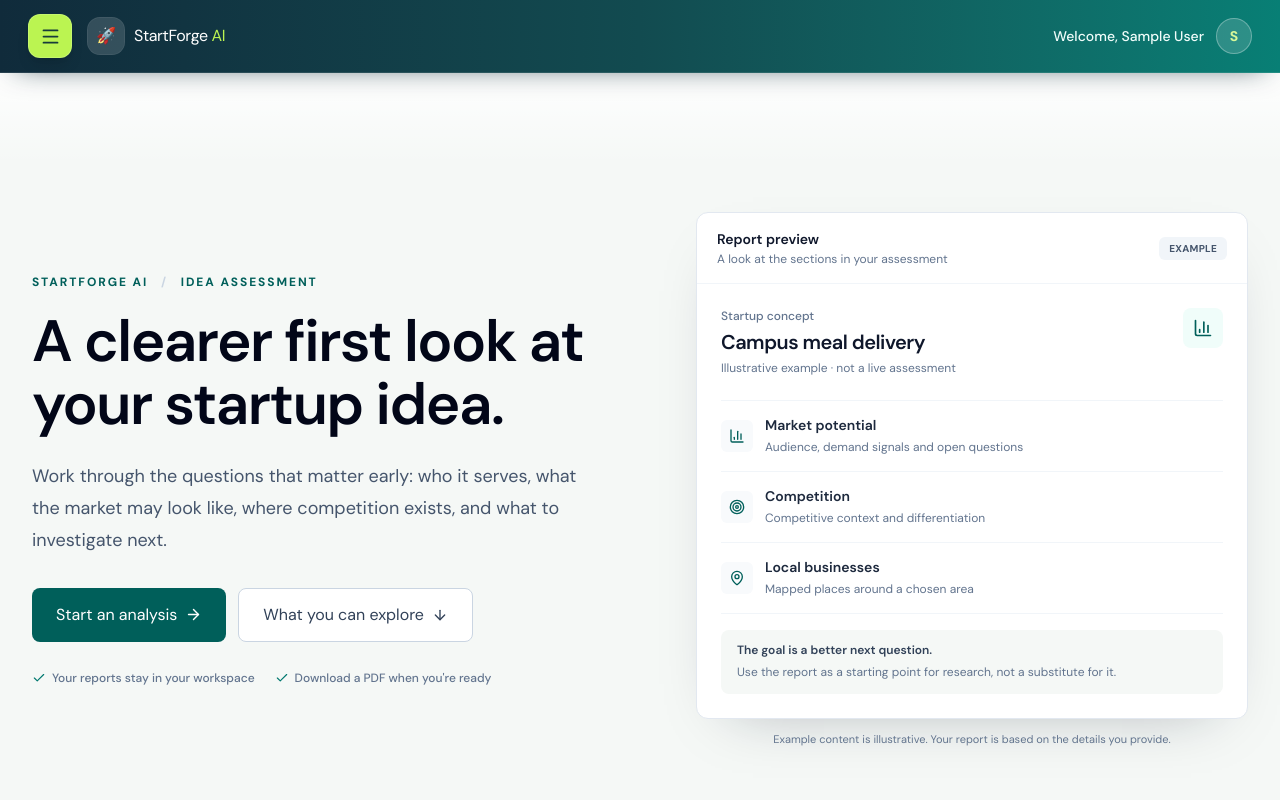
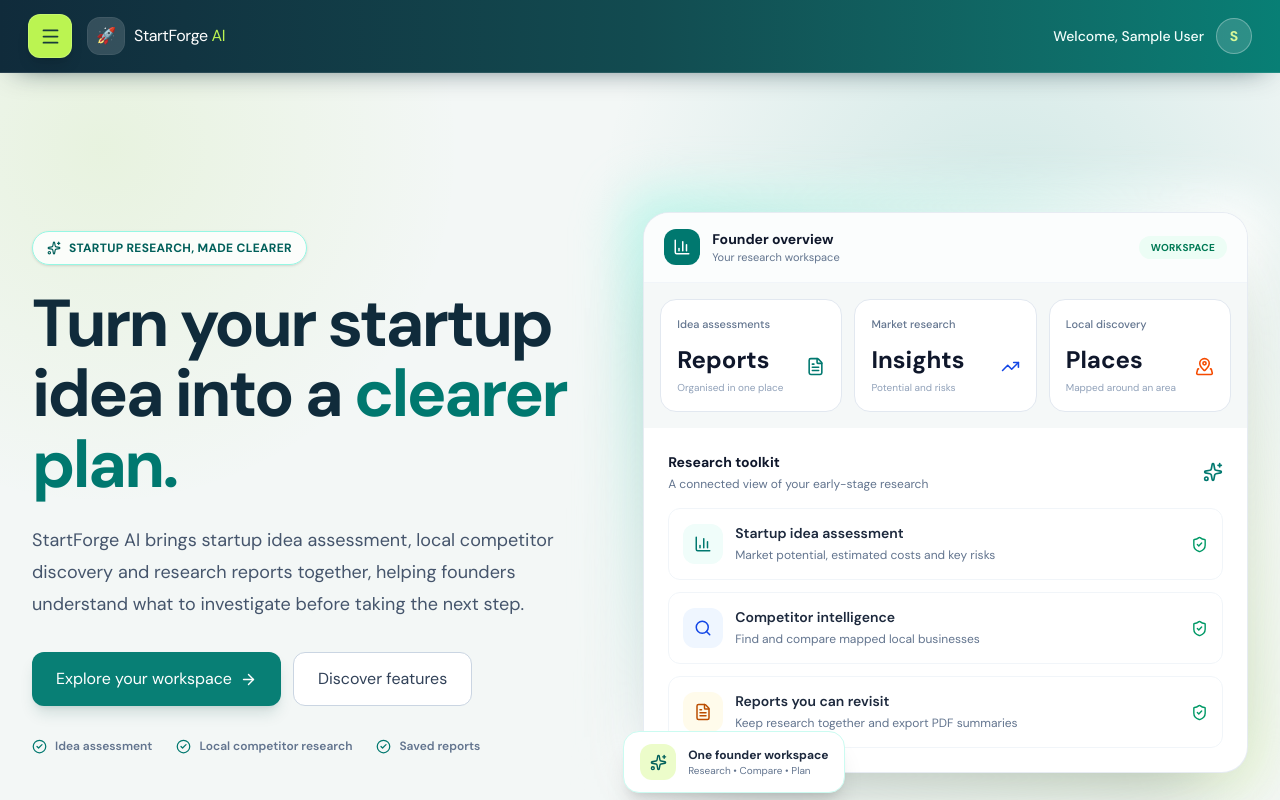
Before and after one commit to bhavith07/StartForgeAI, a React (Vite) app in the folder frontend/: page /home in a window 1280 px wide. Shown: the top 800 px of the page. Built offline with nearby package versions, Linux system fonts and the light colour scheme; no server answers; sample sign-in values are in the browser's storage.

Commit message:
Redesign home hero around StartForge product overview

```diff
--- a/frontend/src/components/Hero.jsx
+++ b/frontend/src/components/Hero.jsx
@@ -1,104 +1,79 @@
 import { useNavigate } from "react-router-dom";
-import { ArrowDown, ArrowRight, BarChart3, Check, MapPin, Target } from "lucide-react";
-import { useAuth } from "../context/AuthContext";
+import {
+  ArrowRight, BarChart3, MapPinned, FileText, ShieldCheck,
+  TrendingUp, Search, Sparkles, CheckCircle2
+} from "lucide-react";
 
 export default function Hero() {
   const navigate = useNavigate();
-  const { isLoggedIn } = useAuth();
-
-  const scrollTo = (id) =>
-    document.getElementById(id)?.scrollIntoView({ behavior: "smooth", block: "start" });
-
-  function startAnalysis() {
-    if (!isLoggedIn) {
-      navigate("/register");
-      return;
-    }
-    scrollTo("idea-form");
-  }
+  const scrollToFeatures = () =>
+    document.getElementById("features")?.scrollIntoView({ behavior: "smooth", block: "start" });
 
   return (
-    <section className="relative overflow-hidden bg-[#f5f8f6] px-5 pb-16 pt-28 sm:px-8 sm:pb-20 sm:pt-36">
-      <div className="pointer-events-none absolute inset-x-0 top-0 h-24 bg-gradient-to-b from-white to-transparent" />
-      <div className="relative mx-auto grid max-w-7xl items-center gap-12 lg:grid-cols-[1fr_0.92fr] lg:gap-16">
+    <section className="relative isolate overflow-hidden bg-[#f3f7f6] px-5 pb-20 pt-32 sm:px-8 sm:pb-24 sm:pt-36">
+      <div className="pointer-events-none absolute inset-0 -z-10 bg-[radial-gradient(circle_at_78%_20%,rgba(13,148,136,0.15),transparent_34%),radial-gradient(circle_at_8%_10%,rgba(132,204,22,0.10),transparent_26%)]" />
+      <div className="mx-auto grid max-w-[1320px] items-center gap-14 lg:grid-cols-[0.95fr_1.05fr] lg:gap-16">
         <div className="max-w-2xl">
-          <p className="mb-5 text-xs font-bold uppercase tracking-[0.16em] text-teal-800">
-            StartForge AI <span className="mx-2 text-slate-300">/</span> Idea assessment
+          <div className="mb-6 inline-flex items-center gap-2 rounded-full border border-teal-200 bg-white/80 px-3.5 py-2 text-xs font-bold tracking-wide text-teal-800 shadow-sm">
+            <Sparkles size={14} /> STARTUP RESEARCH, MADE CLEARER
+          </div>
+          <h1 className="text-4xl font-bold leading-[1.06] tracking-[-0.04em] text-[#102b3b] sm:text-5xl lg:text-[4.15rem]">
+            Turn your startup idea into a <span className="text-teal-700">clearer plan.</span>
+          </h1>
+          <p className="mt-6 max-w-xl text-base leading-8 text-slate-600 sm:text-lg">
+            StartForge AI brings startup idea assessment, local competitor discovery and research reports together, helping founders understand what to investigate before taking the next step.
           </p>
-          <h1 className="text-4xl font-semibold leading-[1.08] tracking-tight text-slate-950 sm:text-5xl lg:text-[3.65rem]">
-            A clearer first look at your startup idea.
-          </h1>
-          <p className="mt-6 max-w-xl text-base leading-7 text-slate-600 sm:text-lg sm:leading-8">
-            Work through the questions that matter early: who it serves, what the market may look like, where competition exists, and what to investigate next.
-          </p>
-
-          <div className="mt-8 flex flex-col gap-3 sm:flex-row">
-            <button
-              onClick={startAnalysis}
-              className="inline-flex items-center justify-center gap-2 rounded-lg bg-teal-800 px-6 py-3.5 text-sm font-semibold text-white transition hover:bg-teal-900"
-            >
-              {isLoggedIn ? "Start an analysis" : "Create your account"}
-              <ArrowRight size={17} />
+          <div className="mt-8 flex flex-wrap gap-3">
+            <button onClick={() => navigate("/dashboard")} className="inline-flex items-center gap-2 rounded-xl bg-[#087f75] px-6 py-3.5 text-sm font-bold text-white shadow-lg shadow-teal-900/15 transition hover:-translate-y-0.5 hover:bg-[#066b64]">
+              Explore your workspace <ArrowRight size={17} />
             </button>
-            <button
-              onClick={() => scrollTo("features")}
-              className="inline-flex items-center justify-center gap-2 rounded-lg border border-slate-300 bg-white px-6 py-3.5 text-sm font-semibold text-slate-700 transition hover:border-slate-400 hover:bg-slate-50"
-            >
-              What you can explore <ArrowDown size={16} />
+            <button onClick={scrollToFeatures} className="inline-flex items-center gap-2 rounded-xl border border-slate-300 bg-white px-6 py-3.5 text-sm font-semibold text-slate-700 transition hover:border-teal-300 hover:bg-teal-50">
+              Discover features
             </button>
           </div>
-
-          <div className="mt-7 flex flex-wrap gap-x-5 gap-y-2 text-xs font-medium text-slate-500">
-            <span className="inline-flex items-center gap-1.5"><Check size={14} className="text-teal-700" /> Your reports stay in your workspace</span>
-            <span className="inline-flex items-center gap-1.5"><Check size={14} className="text-teal-700" /> Download a PDF when you're ready</span>
+          <div className="mt-8 flex flex-wrap gap-x-6 gap-y-3 text-xs font-semibold text-slate-500">
+            <span className="inline-flex items-center gap-2"><CheckCircle2 size={15} className="text-teal-700" /> Idea assessment</span>
+            <span className="inline-flex items-center gap-2"><CheckCircle2 size={15} className="text-teal-700" /> Local competitor research</span>
+            <span className="inline-flex items-center gap-2"><CheckCircle2 size={15} className="text-teal-700" /> Saved reports</span>
           </div>
         </div>
 
-        <div className="mx-auto w-full max-w-xl lg:mx-0 lg:justify-self-end">
-          <div className="overflow-hidden rounded-xl border border-slate-200 bg-white shadow-[0_22px_60px_-36px_rgba(15,23,42,0.35)]">
-            <div className="flex items-center justify-between border-b border-slate-100 px-5 py-4">
-              <div>
-                <p className="text-sm font-semibold text-slate-900">Report preview</p>
-                <p className="mt-0.5 text-xs text-slate-500">A look at the sections in your assessment</p>
+        <div className="relative mx-auto w-full max-w-[650px] lg:justify-self-end">
+          <div className="absolute -inset-5 -z-10 rounded-[34px] bg-gradient-to-br from-teal-200/60 via-white to-lime-100/70 blur-xl" />
+          <div className="overflow-hidden rounded-[26px] border border-slate-200/80 bg-white shadow-[0_30px_80px_-38px_rgba(15,45,55,0.45)]">
+            <div className="flex items-center justify-between border-b border-slate-100 bg-[#fbfdfd] px-5 py-4">
+              <div className="flex items-center gap-3">
+                <span className="flex h-9 w-9 items-center justify-center rounded-xl bg-teal-700 text-white"><BarChart3 size={18} /></span>
+                <div><p className="text-sm font-bold text-slate-900">Founder overview</p><p className="text-[11px] text-slate-500">Your research workspace</p></div>
               </div>
-              <span className="rounded-md bg-slate-100 px-2.5 py-1 text-[10px] font-bold uppercase tracking-wide text-slate-600">Example</span>
+              <span className="rounded-full bg-emerald-50 px-3 py-1 text-[10px] font-bold uppercase tracking-wide text-emerald-700">Workspace</span>
             </div>
-
+            <div className="grid grid-cols-2 gap-3 bg-[#f5f8f8] p-4 sm:grid-cols-3">
+              <div className="rounded-2xl border border-slate-200 bg-white p-4"><p className="text-[11px] font-medium text-slate-500">Idea assessments</p><div className="mt-3 flex items-end justify-between"><span className="text-2xl font-bold text-slate-900">Reports</span><FileText className="text-teal-700" size={19} /></div><p className="mt-1 text-[10px] text-slate-400">Organised in one place</p></div>
+              <div className="rounded-2xl border border-slate-200 bg-white p-4"><p className="text-[11px] font-medium text-slate-500">Market research</p><div className="mt-3 flex items-end justify-between"><span className="text-2xl font-bold text-slate-900">Insights</span><TrendingUp className="text-blue-700" size={19} /></div><p className="mt-1 text-[10px] text-slate-400">Potential and risks</p></div>
+              <div className="col-span-2 rounded-2xl border border-slate-200 bg-white p-4 sm:col-span-1"><p className="text-[11px] font-medium text-slate-500">Local discovery</p><div className="mt-3 flex items-end justify-between"><span className="text-2xl font-bold text-slate-900">Places</span><MapPinned className="text-orange-600" size={19} /></div><p className="mt-1 text-[10px] text-slate-400">Mapped around an area</p></div>
+            </div>
             <div className="p-5 sm:p-6">
-              <div className="flex items-start justify-between gap-4">
-                <div>
-                  <p className="text-xs font-medium text-slate-500">Startup concept</p>
-                  <h2 className="mt-1 text-xl font-semibold tracking-tight text-slate-900">Campus meal delivery</h2>
-                  <p className="mt-1 text-xs text-slate-500">Illustrative example · not a live assessment</p>
-                </div>
-                <span className="flex h-10 w-10 shrink-0 items-center justify-center rounded-lg bg-teal-50 text-teal-800">
-                  <BarChart3 size={20} />
-                </span>
-              </div>
-
-              <div className="mt-6 divide-y divide-slate-100 border-y border-slate-100">
+              <div className="mb-4 flex items-center justify-between"><div><p className="text-sm font-bold text-slate-900">Research toolkit</p><p className="mt-1 text-xs text-slate-500">A connected view of your early-stage research</p></div><Sparkles className="text-teal-700" size={20} /></div>
+              <div className="space-y-3">
                 {[
-                  { icon: BarChart3, title: "Market potential", detail: "Audience, demand signals and open questions" },
-                  { icon: Target, title: "Competition", detail: "Competitive context and differentiation" },
-                  { icon: MapPin, title: "Local businesses", detail: "Mapped places around a chosen area" },
-                ].map(({ icon: Icon, title, detail }) => (
-                  <div key={title} className="flex items-center gap-3 py-3.5">
-                    <span className="flex h-8 w-8 shrink-0 items-center justify-center rounded-md bg-slate-50 text-teal-800"><Icon size={16} /></span>
-                    <span className="min-w-0">
-                      <span className="block text-sm font-semibold text-slate-800">{title}</span>
-                      <span className="mt-0.5 block text-xs leading-5 text-slate-500">{detail}</span>
-                    </span>
+                  { icon: BarChart3, title: "Startup idea assessment", detail: "Market potential, estimated costs and key risks", color: "bg-teal-50 text-teal-700" },
+                  { icon: Search, title: "Competitor intelligence", detail: "Find and compare mapped local businesses", color: "bg-blue-50 text-blue-700" },
+                  { icon: FileText, title: "Reports you can revisit", detail: "Keep research together and export PDF summaries", color: "bg-amber-50 text-amber-700" },
+                ].map(({ icon: Icon, title, detail, color }) => (
+                  <div key={title} className="flex items-center gap-3 rounded-xl border border-slate-100 p-3.5">
+                    <span className={`flex h-10 w-10 shrink-0 items-center justify-center rounded-xl ${color}`}><Icon size={18} /></span>
+                    <div className="min-w-0"><p className="text-sm font-semibold text-slate-800">{title}</p><p className="mt-0.5 text-xs leading-5 text-slate-500">{detail}</p></div>
+                    <ShieldCheck className="ml-auto shrink-0 text-emerald-600" size={17} />
                   </div>
                 ))}
               </div>
-
-              <div className="mt-4 rounded-lg bg-[#f5f8f6] px-4 py-3">
-                <p className="text-xs font-semibold text-slate-700">The goal is a better next question.</p>
-                <p className="mt-1 text-xs leading-5 text-slate-500">Use the report as a starting point for research, not a substitute for it.</p>
-              </div>
             </div>
           </div>
-          <p className="mt-3 text-center text-[11px] text-slate-500">Example content is illustrative. Your report is based on the details you provide.</p>
+          <div className="absolute -bottom-5 -left-5 hidden rounded-2xl border border-teal-100 bg-white px-4 py-3 shadow-xl sm:flex sm:items-center sm:gap-3">
+            <span className="flex h-9 w-9 items-center justify-center rounded-xl bg-lime-100 text-teal-800"><Sparkles size={17} /></span>
+            <div><p className="text-xs font-bold text-slate-800">One founder workspace</p><p className="text-[10px] text-slate-500">Research • Compare • Plan</p></div>
+          </div>
         </div>
       </div>
     </section>
```
